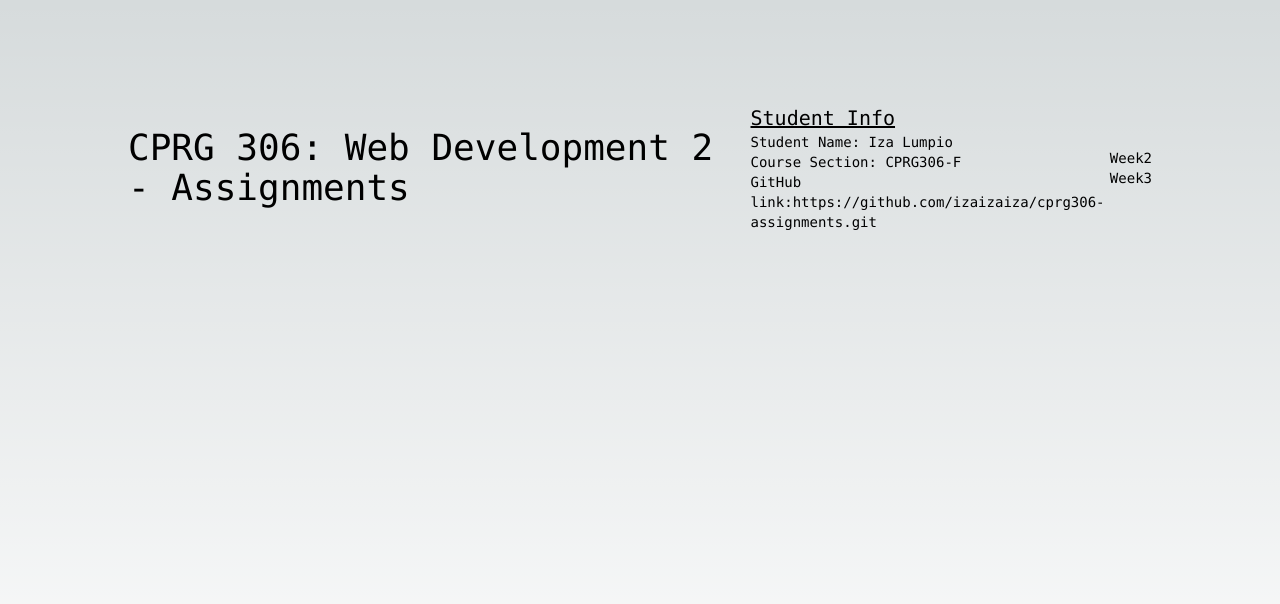
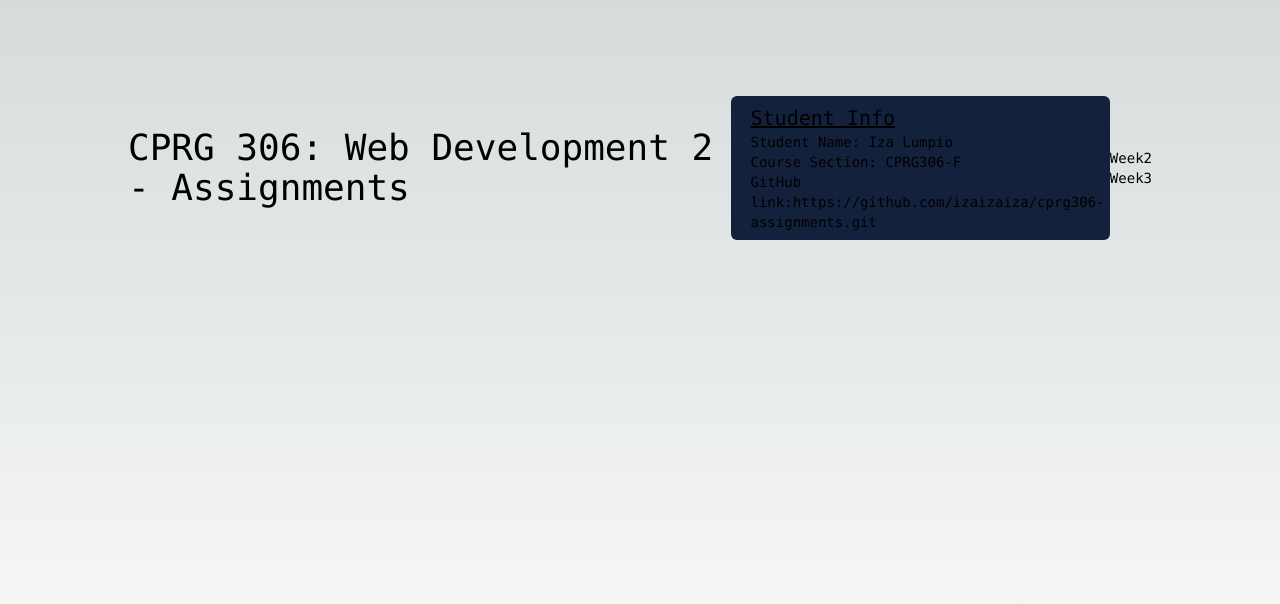
Before and after one commit to izaizaiza/cprg306-assignments, a Next.js app: page / in a window 1280 px wide. Shown: the top 604 px of the page. Built offline with nearby package versions, Linux system fonts and the light colour scheme.

Commit message:
added custom color theme styling

```diff
--- a/tailwind.config.js
+++ b/tailwind.config.js
@@ -12,7 +12,19 @@ module.exports = {
         'gradient-conic':
           'conic-gradient(from 180deg at 50% 50%, var(--tw-gradient-stops))',
       },
+
+      colors: {
+        'custom-black': '0000000',
+        'custom-slate': '#14213D',
+        'custom-orange':'#FCA311',
+        'custom-gray':'#E5E5E5',
+      }
+
+
     },
+
+
   },
+
   plugins: [],
 }
```
